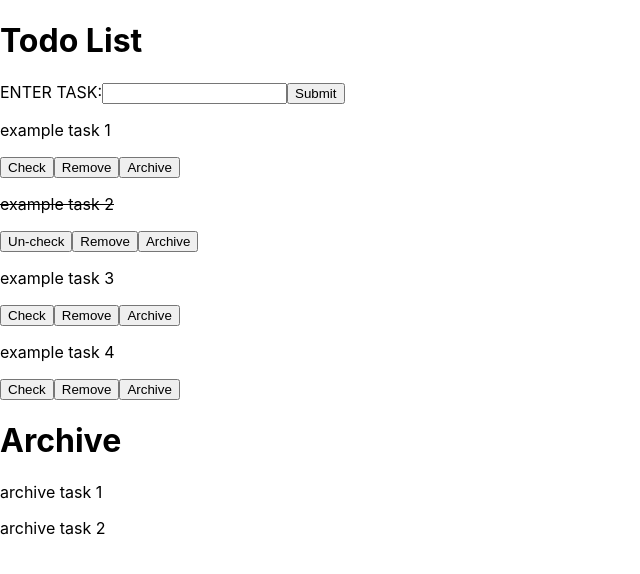
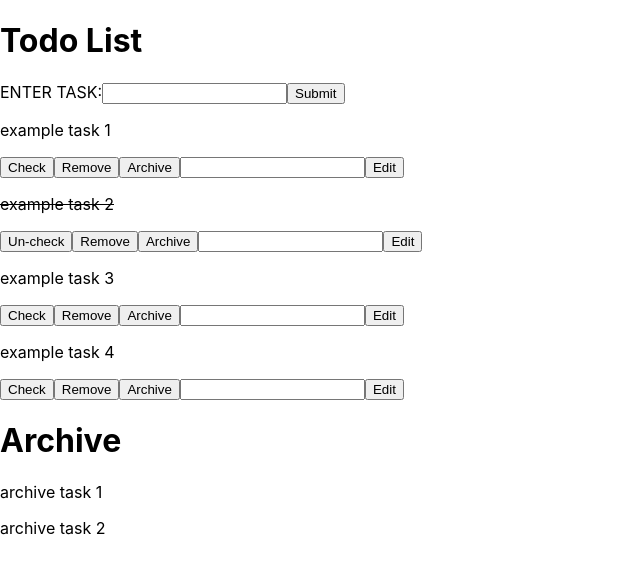
Before and after one commit to Indykatz/basicTodo, a React (Create React App) app: page / in a window 1280 px wide. Shown: the top 574 px of the page, without its empty margins (0-640 px from the left). Built offline with nearby package versions, Linux system fonts and the light colour scheme.

Commit message:
working on edit

```diff
--- a/src/App.js
+++ b/src/App.js
@@ -3,7 +3,6 @@ import { useState } from "react";
 import AddItem from "./components/AddItem";
 import ToDoList from "./components/TodoList";
 import Archive from "./components/Archive";
-// import Archive from "./components/Archive";
 
 // App
 function App() {
@@ -39,13 +38,20 @@ function App() {
     setArchive(storeArchive);
     handleClick(index);
   };
-
   // add item handle submit new items
   const [itemInput, setItemInput] = useState("");
   const handleSubmit = (e) => {
     e.preventDefault();
     setItem([...item, { item: itemInput }]);
     setItemInput("");
+  };
+  // Handle Edit
+  // const [newInputValue, setNewValues] = useState("");
+  const handleEdit = (index, newInputValue) => {
+    let storeItems = [...item];
+    const indexOfItem = storeItems[index];
+    console.log(indexOfItem.item);
+    console.log(newInputValue);
   };
 
   // return
@@ -71,6 +77,7 @@ function App() {
             handleClick={() => handleClick(index)}
             handleCheck={() => handleCheck(index)}
             handleArchive={() => handleArchive(index)}
+            handleEdit={() => handleEdit(index)}
           />
         );
       })}
@@ -78,7 +85,7 @@ function App() {
         <h1>Archive</h1>
         {archive.map((archive, index) => {
           return (
-            // runs ToDoList component
+            // runs archive component
             <Archive archiveItem={archive} key={index} />
           );
         })}
@@ -88,5 +95,3 @@ function App() {
 }
 
 export default App;
-
-// handleArchive
--- a/src/components/TodoList.js
+++ b/src/components/TodoList.js
@@ -4,6 +4,8 @@ const ToDoList = ({
   handleClick,
   handleCheck,
   handleArchive,
+  handleEdit,
+  newInputValue,
 }) => {
   if ({ todoChecked }) {
     return (
@@ -16,6 +18,8 @@ const ToDoList = ({
         </button>
         <button onClick={handleClick}>Remove</button>
         <button onClick={handleArchive}>Archive</button>
+        <input type="text" value={newInputValue} />
+        <button onClick={handleEdit}>Edit</button>
       </div>
     );
   }
```
Also changed, not shown: src/components/EditItem.js (added, +15 -0 lines).
